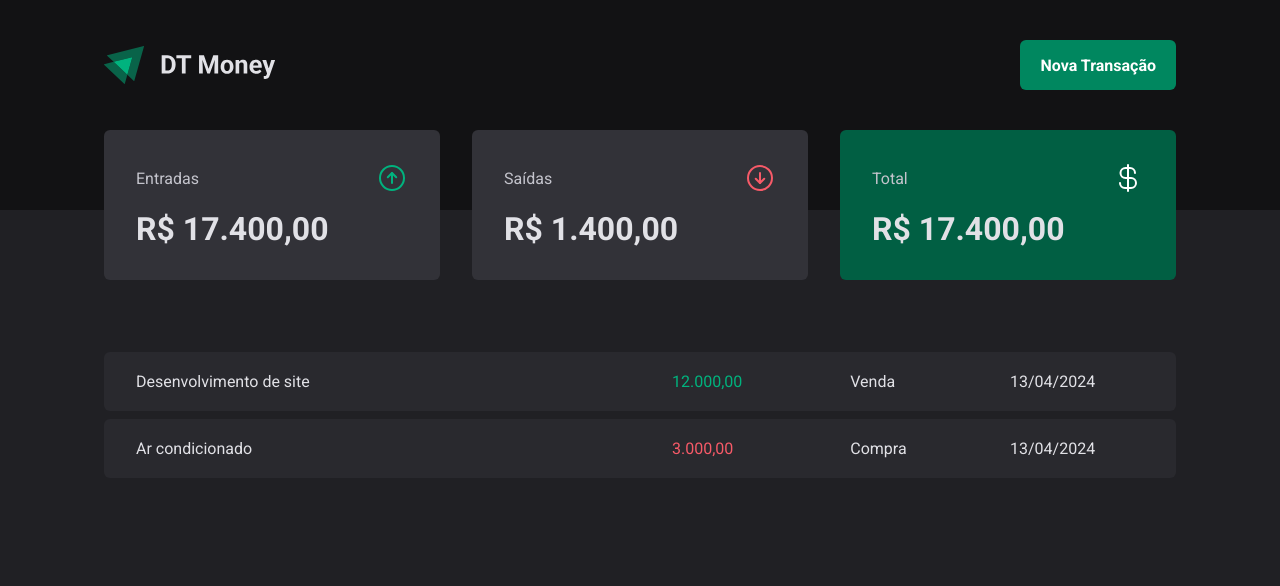
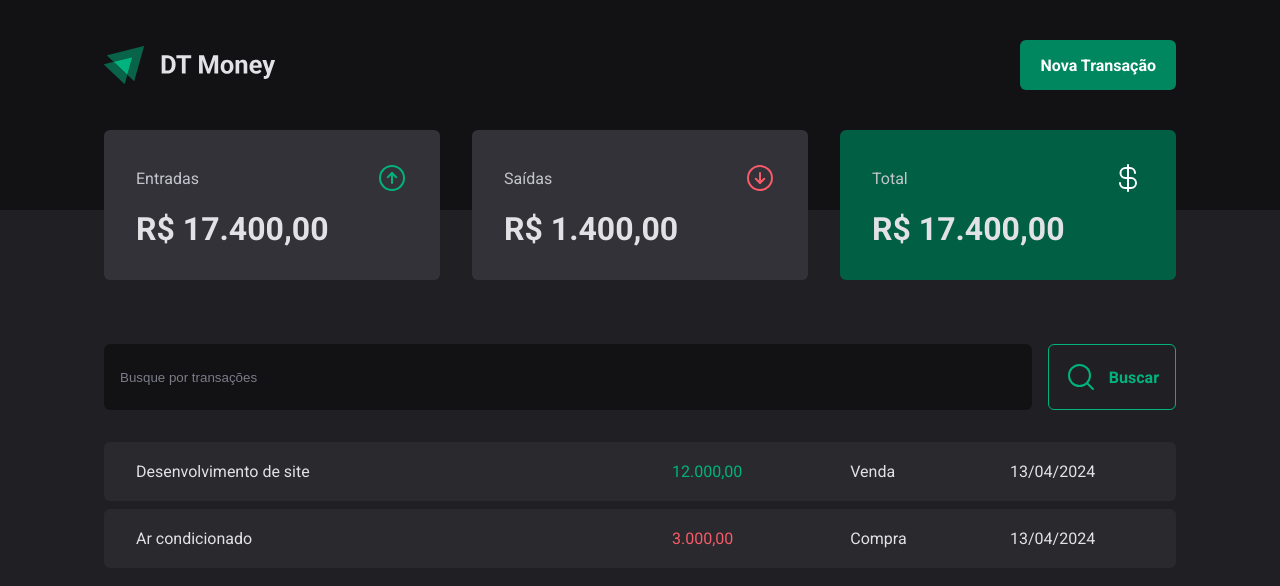
Before and after one commit to Raulbarbosa/dt-money, a React (Vite) app: page / in a window 1280 px wide. Shown: the top 586 px of the page. Built offline with nearby package versions, Linux system fonts and the light colour scheme.

Commit message:
feat: input search component created

```diff
--- /dev/null
+++ b/src/pages/transactions/components/SearchForm/index.tsx
@@ -0,0 +1,13 @@
+import { MagnifyingGlass } from "phosphor-react";
+import { SearchFormContainer } from "./styles";
+
+export function SearchForm() {
+  return (
+    <SearchFormContainer>
+      <input type="text" placeholder="Busque por transações" />
+      <button type="submit">
+        <MagnifyingGlass size={32} />
+        Buscar</button>
+    </SearchFormContainer>
+  )
+}
--- /dev/null
+++ b/src/pages/transactions/components/SearchForm/styles.ts
@@ -0,0 +1,42 @@
+import styled from "styled-components";
+
+export const SearchFormContainer = styled.form`
+  display: flex;
+  gap: 1rem;
+
+  input {
+    flex: 1;
+    border-radius: 6px;
+    border: 0;
+    background: ${props => props.theme['gray-900']};
+    color: ${props => props.theme['gray-300']};
+    padding: 1rem;
+
+    &::placeholder {
+      color: ${props => props.theme['gray-500']};
+    }
+  }
+
+  button {
+    display: flex;
+    align-items: center;
+    gap: 0.75rem;
+
+    border: 0;
+    padding: 1rem;
+    background: transparent;
+    border: 1px solid ${props => props.theme['green-300']};
+    color: ${props => props.theme['green-300']};
+    font-weight: bold;
+    border-radius: 6px;
+
+    &:hover {
+      cursor: pointer;
+      background: ${props => props.theme['green-500']};
+      border-color: ${props => props.theme['green-500']};
+      color: ${props => props.theme['white']};
+      transition: background-color 0.2s color 0.2s border-color 0.2s;
+    }
+  }
+
+`
--- a/src/pages/transactions/index.tsx
+++ b/src/pages/transactions/index.tsx
@@ -1,5 +1,6 @@
 import { Header } from "../../components/Header";
 import { Summary } from "../../components/Summary";
+import { SearchForm } from "./components/SearchForm";
 import { PriceHighLight, TransactionsContainer, TransactionsTable } from "./styles";
 
 export function Transactions() {
@@ -8,6 +9,7 @@
       <Header />
       <Summary />
       <TransactionsContainer>
+        <SearchForm />
         <TransactionsTable>
           <tbody>
             <tr>
--- a/src/pages/transactions/styles.ts
+++ b/src/pages/transactions/styles.ts
@@ -12,6 +12,7 @@
   width: 100%;
   border-collapse: separate;
   border-spacing: 0 0.5rem;
+  margin-top: 1.5rem;
 
   td {
     padding: 1.25rem 2rem;
```
